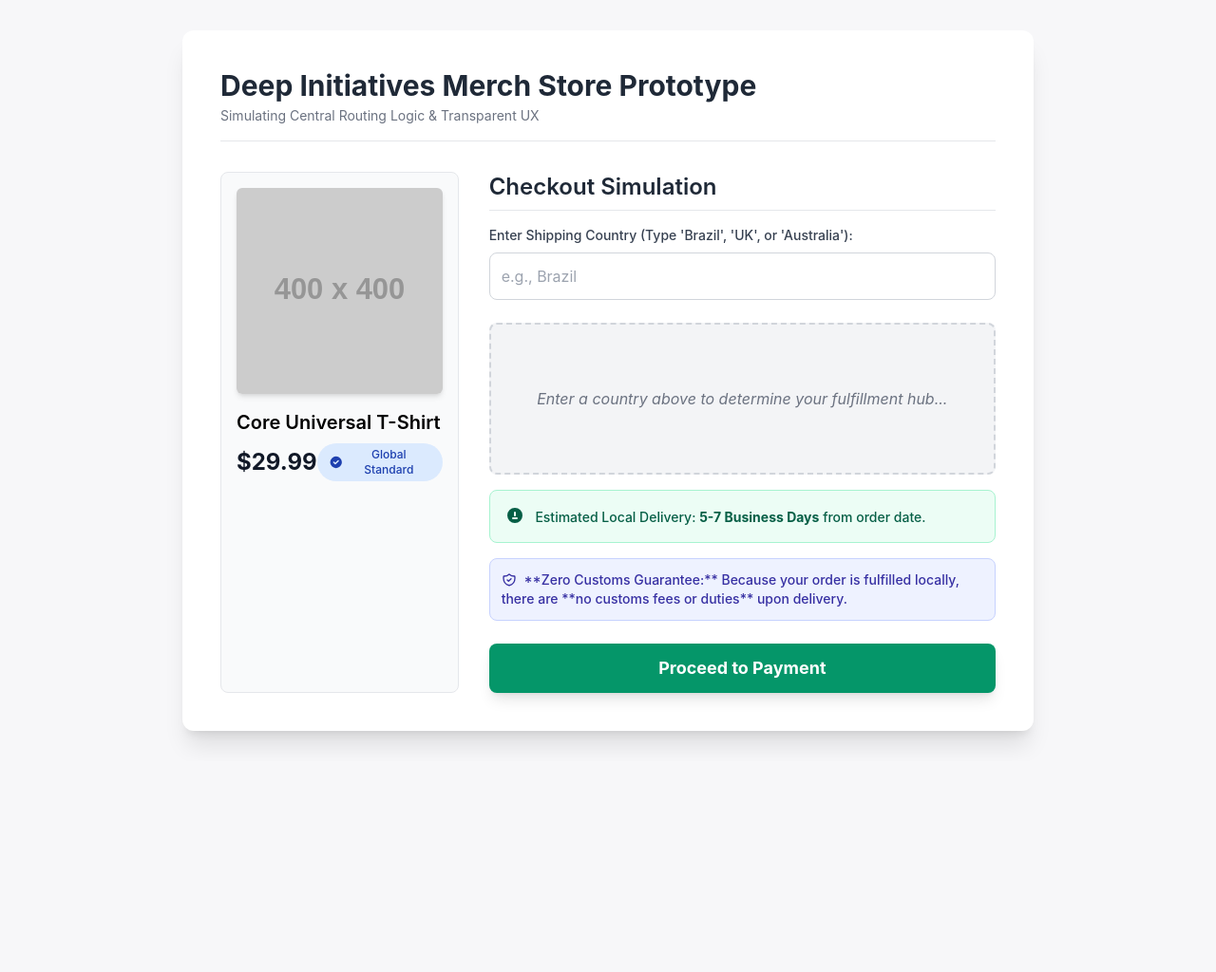
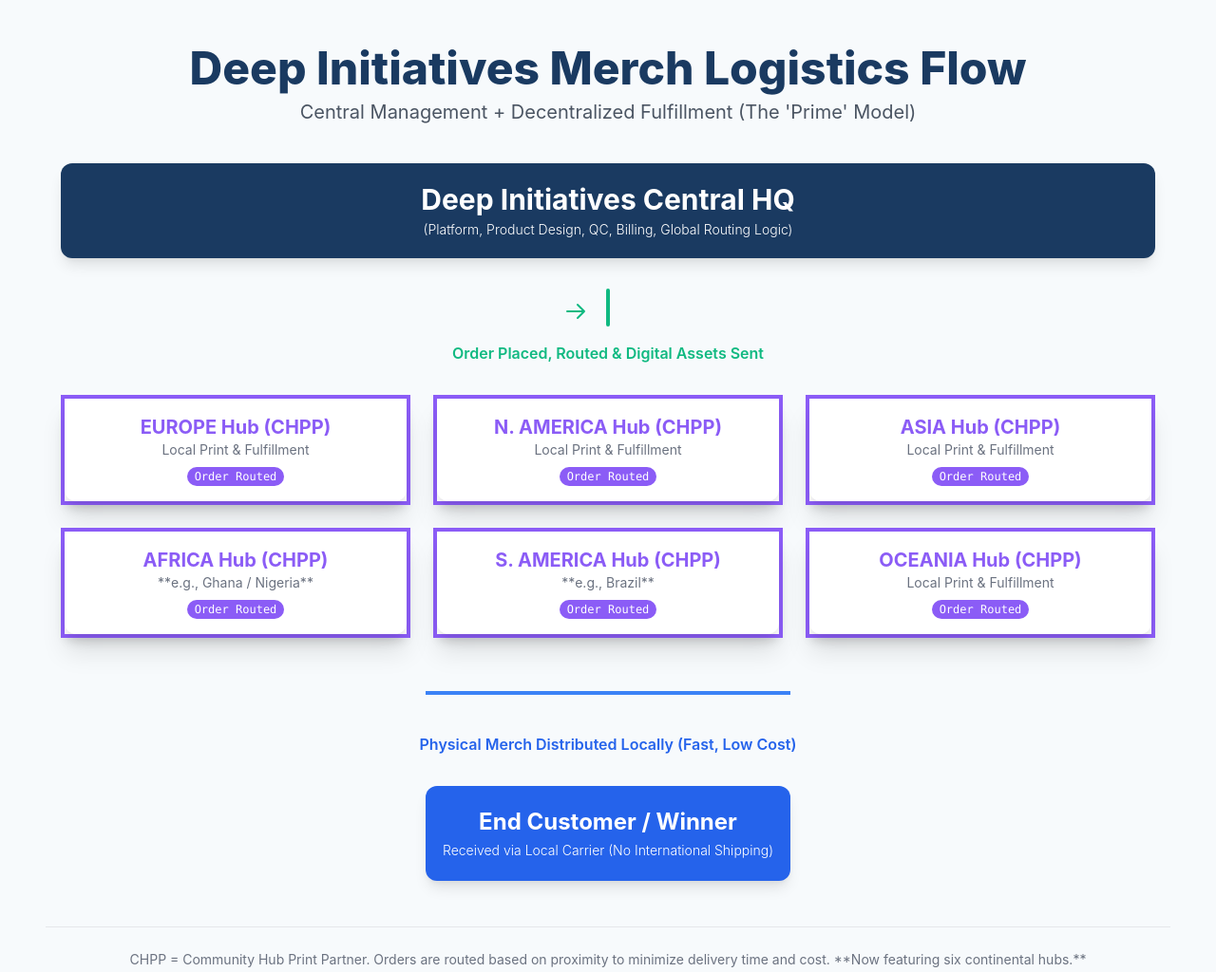
Before and after one commit to ramazo3/merchProject, a plain HTML site: page updated.html in a window 1280 px wide. Shown: the whole page at 95% size. Before the commit the page ends 802 px from the top, so only its background shows below. Drawn offline with nearby package versions, Linux system fonts and the light colour scheme; placeholder pictures from the web are drawn by us.

Commit message:
Update updated.html

```diff
--- a/updated.html
+++ b/updated.html
@@ -3,234 +3,206 @@
 <head>
     <meta charset="UTF-8">
     <meta name="viewport" content="width=device-width, initial-scale=1.0">
-    <title>Deep Initiatives Merch Routing Prototype</title>
-    <!-- Load Tailwind CSS -->
+    <title>Deep Initiatives Merch Logistics Flow</title>
     <script src="https://cdn.tailwindcss.com"></script>
     <style>
+        /* Custom styles for visualization arrows and nodes */
+        .flow-node {
+            min-height: 100px;
+            display: flex;
+            align-items: center;
+            justify-content: center;
+            text-align: center;
+            padding: 1rem;
+            border-radius: 12px;
+            box-shadow: 0 10px 15px -3px rgba(0, 0, 0, 0.1), 0 4px 6px -2px rgba(0, 0, 0, 0.05);
+            transition: transform 0.3s ease;
+        }
+
+        .flow-node:hover {
+            transform: translateY(-5px);
+        }
+
+        .flow-arrow {
+            /* Basic dotted line for order flow */
+            border-top: 3px dashed #10b981; /* Emerald-500 */
+            width: 100%;
+            height: 0;
+            margin: 1.5rem 0;
+            position: relative;
+        }
+
+        .flow-arrow.solid {
+            /* Solid line for physical distribution */
+            border-top: 4px solid #3b82f6; /* Blue-500 */
+        }
+
+        /* Responsive adjustments for flow-arrow */
+        @media (min-width: 768px) {
+            .flow-arrow-vertical {
+                width: 0;
+                height: 100%;
+                border-left: 3px dashed #10b981;
+                margin: 0 2rem;
+            }
+            .flow-arrow-vertical.solid {
+                border-left: 4px solid #3b82f6;
+            }
+        }
+
+        /* Font setup */
         body {
             font-family: 'Inter', sans-serif;
-            background-color: #f7f7f9;
-        }
-        /* Custom styling for the dynamic message */
-        .fulfillment-message {
-            transition: all 0.3s ease-in-out;
-            opacity: 1;
-            transform: translateY(0);
-        }
-        .loading-ring {
-            border: 3px solid #f3f3f3;
-            border-top: 3px solid #10b981; /* Tailwind emerald-500 */
-            border-radius: 50%;
-            width: 1rem;
-            height: 1rem;
-            animation: spin 1s linear infinite;
-        }
-        @keyframes spin {
-            0% { transform: rotate(0deg); }
-            100% { transform: rotate(360deg); }
+            background-color: #f7fafc;
         }
     </style>
 </head>
-<body class="min-h-screen p-4 sm:p-8">
+<body>
+    <script>
+        tailwind.config = {
+            theme: {
+                extend: {
+                    colors: {
+                        'deep-blue': '#1a3a61',
+                        'deep-green': '#10b981',
+                        'deep-purple': '#8b5cf6',
+                    }
+                }
+            }
+        }
+    </script>
 
-    <div class="max-w-4xl mx-auto bg-white shadow-xl rounded-xl p-6 lg:p-10">
-        <!-- Header -->
-        <header class="mb-8 border-b pb-4">
-            <h1 class="text-3xl font-bold text-gray-800">Deep Initiatives Merch Store Prototype</h1>
-            <p class="text-sm text-gray-500 mt-1">Simulating Central Routing Logic & Transparent UX</p>
+    <div class="min-h-screen p-6 md:p-12">
+        <header class="text-center mb-10">
+            <h1 class="text-3xl md:text-5xl font-extrabold text-deep-blue">
+                Deep Initiatives Merch Logistics Flow
+            </h1>
+            <p class="text-xl mt-2 text-gray-600">Central Management + Decentralized Fulfillment (The 'Prime' Model)</p>
         </header>
 
-        <!-- Product Card and Geolocation Input -->
-        <div class="grid grid-cols-1 lg:grid-cols-3 gap-8">
-            <!-- Product Display Area (Simulation) -->
-            <div class="lg:col-span-1 border rounded-lg p-4 bg-gray-50">
-                <img src="https://placehold.co/400x400/10b981/ffffff?text=Deep+Tee" alt="Merch Product Placeholder" class="w-full rounded-md shadow-md">
-                <h2 class="text-xl font-semibold mt-4">Core Universal T-Shirt</h2>
-                <div class="flex justify-between items-center mt-2">
-                    <p class="text-2xl font-bold text-gray-900">$29.99</p>
-                    <!-- Global Standard Badge (UX A.1) -->
-                    <button id="global-badge" class="flex items-center space-x-1 px-3 py-1 bg-blue-100 text-blue-800 text-xs font-medium rounded-full hover:bg-blue-200 transition">
-                        <svg xmlns="http://www.w3.org/2000/svg" class="h-4 w-4" viewBox="0 0 20 20" fill="currentColor">
-                            <path fill-rule="evenodd" d="M10 18a8 8 0 100-16 8 8 0 000 16zm3.707-9.293a1 1 0 00-1.414-1.414L9 10.586 7.707 9.293a1 1 0 00-1.414 1.414l2 2a1 1 0 001.414 0l4-4z" clip-rule="evenodd" />
-                        </svg>
-                        <span>Global Standard</span>
-                    </button>
+        <main class="max-w-6xl mx-auto">
+            <!-- 1. Central Management Layer -->
+            <div class="flow-node bg-deep-blue text-white mb-8">
+                <div class="w-full">
+                    <div class="text-3xl font-bold">Deep Initiatives Central HQ</div>
+                    <p class="text-sm mt-1 font-light">
+                        (Platform, Product Design, QC, Billing, Global Routing Logic)
+                    </p>
                 </div>
             </div>
 
-            <!-- Checkout and Routing Simulation -->
-            <div class="lg:col-span-2">
-                <h2 class="text-2xl font-semibold text-gray-800 mb-4 border-b pb-2">Checkout Simulation</h2>
-
-                <!-- 1. Country Input (Simulates Address Geocoding) -->
-                <label for="country-input" class="block text-sm font-medium text-gray-700 mb-2">
-                    Enter Shipping Country (Type 'Brazil', 'UK', or 'Australia'):
-                </label>
-                <input type="text" id="country-input" placeholder="e.g., Brazil" class="w-full p-3 border border-gray-300 rounded-lg focus:ring-emerald-500 focus:border-emerald-500 mb-6" list="countries">
-                <datalist id="countries">
-                    <option value="United States">
-                    <option value="Canada">
-                    <option value="Mexico">
-                    <option value="Brazil">
-                    <option value="Argentina">
-                    <option value="UK">
-                    <option value="Germany">
-                    <option value="Nigeria">
-                    <option value="South Africa">
-                    <option value="India">
-                    <option value="Japan">
-                    <option value="Australia">
-                    <option value="New Zealand">
-                </datalist>
-
-                <!-- 2. Dynamic Fulfillment Message (UX B.1) -->
-                <div id="fulfillment-area" class="min-h-[10rem] flex items-center justify-center bg-gray-100 p-6 rounded-lg border-2 border-dashed border-gray-300">
-                    <p class="text-gray-500 italic" id="fulfillment-placeholder">
-                        Enter a country above to determine your fulfillment hub...
-                    </p>
-                    <div id="fulfillment-message" class="hidden fulfillment-message">
-                        <!-- Content will be injected here -->
+            <!-- Arrow: Order Flow (Digital) -->
+            <div class="flex items-center justify-center">
+                <div class="h-10 w-1 bg-deep-green rounded-full flex items-center justify-center relative">
+                    <span class="absolute top-1/2 -mt-2 -ml-5 text-deep-green font-semibold transform -translate-x-full">
+                        <svg class="w-6 h-6" fill="none" stroke="currentColor" viewBox="0 0 24 24" xmlns="http://www.w3.org/2000/svg"><path stroke-linecap="round" stroke-linejoin="round" stroke-width="2" d="M14 5l7 7m0 0l-7 7m7-7H3"></path></svg>
+                    </span>
                 </div>
             </div>
+            <p class="text-center text-deep-green font-semibold mt-4 mb-4">
+                Order Placed, Routed & Digital Assets Sent
+            </p>
 
-                <!-- 3. Predictive Shipping Date (UX B.2) -->
-                <div class="mt-4 p-4 bg-emerald-50 rounded-lg border border-emerald-200">
-                    <p class="text-sm font-medium text-emerald-800">
-                        <svg xmlns="http://www.w3.org/2000/svg" class="h-5 w-5 inline mr-2 align-text-bottom" viewBox="0 0 20 20" fill="currentColor">
-                            <path fill-rule="evenodd" d="M10 18a8 8 0 100-16 8 8 0 000 16zm-1-8a1 1 0 102 0V7a1 1 0 10-2 0v3zM8 12a1 1 0 100 2h4a1 1 0 100-2H8z" clip-rule="evenodd" />
-                        </svg>
-                        Estimated Local Delivery: <span class="font-bold">5-7 Business Days</span> from order date.
-                    </p>
-                </div>
+            <!-- 2. Community Hub Layer (Decentralized - 6 Continental Hubs) -->
+            <div class="grid grid-cols-1 md:grid-cols-3 gap-6 mt-8">
 
-                <!-- 4. Customs and Duties Assurance (UX B.3) -->
-                <div class="mt-4 p-3 bg-indigo-50 rounded-lg border border-indigo-200">
-                    <p class="text-sm text-indigo-800 font-medium">
-                        <svg xmlns="http://www.w3.org/2000/svg" class="h-4 w-4 inline mr-1 align-text-bottom" fill="none" viewBox="0 0 24 24" stroke="currentColor" stroke-width="2">
-                            <path stroke-linecap="round" stroke-linejoin="round" d="M9 12l2 2 4-4m5.618-4.016A11.955 11.955 0 0112 2.944a11.955 11.955 0 01-8.618 3.04A12.02 12.02 0 003 9c0 5.591 3.824 10.29 9 11.622 5.176-1.332 9-6.03 9-11.622 0-1.042-.133-2.052-.382-3.016z" />
-                        </svg>
-                        **Zero Customs Guarantee:** Because your order is fulfilled locally, there are **no customs fees or duties** upon delivery.
-                    </p>
-                </div>
-
-                <button class="w-full mt-6 px-6 py-3 bg-emerald-600 text-white font-bold text-lg rounded-lg shadow-lg hover:bg-emerald-700 transition">
-                    Proceed to Payment
-                </button>
+                <!-- Row 1, Col 1: Europe -->
+                <div class="bg-white border-4 border-deep-purple shadow-xl">
+                    <div class="flow-node">
+                        <div class="w-full">
+                            <h3 class="text-xl font-bold text-deep-purple">EUROPE Hub (CHPP)</h3>
+                            <p class="text-sm text-gray-500">Local Print & Fulfillment</p>
+                            <span class="text-xs font-mono bg-deep-purple text-white px-2 py-0.5 rounded-full mt-2 inline-block">Order Routed</span>
                         </div>
                     </div>
                 </div>
 
-    <script>
-        document.addEventListener('DOMContentLoaded', () => {
-            const countryInput = document.getElementById('country-input');
-            const fulfillmentArea = document.getElementById('fulfillment-area');
-            const placeholder = document.getElementById('fulfillment-placeholder');
-            const messageContainer = document.getElementById('fulfillment-message');
+                <!-- Row 1, Col 2: North America -->
+                <div class="bg-white border-4 border-deep-purple shadow-xl">
+                    <div class="flow-node">
+                        <div class="w-full">
+                            <h3 class="text-xl font-bold text-deep-purple">N. AMERICA Hub (CHPP)</h3>
+                            <p class="text-sm text-gray-500">Local Print & Fulfillment</p>
+                            <span class="text-xs font-mono bg-deep-purple text-white px-2 py-0.5 rounded-full mt-2 inline-block">Order Routed</span>
+                        </div>
+                    </div>
+                </div>
 
-            /**
-             * Simulated Country-to-Hub Geocoding/Routing Logic.
-             * In the real application, this would be an API call to the Central Routing Engine.
-             * This function simulates that engine by mapping countries to the 6 CHPPs.
-             */
-            const HUB_MAP = {
-                'NORTH_AMERICA': { hub: 'North America Hub', location: 'USA/California' },
-                'S_AMERICA': { hub: 'S. America Hub', location: 'Brazil' },
-                'EUROPE': { hub: 'Europe Hub', location: 'Netherlands' },
-                'AFRICA': { hub: 'Africa Hub', location: 'Nigeria/Ghana' },
-                'ASIA': { hub: 'Asia Hub', location: 'Singapore' },
-                'OCEANIA': { hub: 'Oceania Hub', location: 'Australia' }
-            };
+                <!-- Row 1, Col 3: Asia -->
+                <div class="bg-white border-4 border-deep-purple shadow-xl">
+                    <div class="flow-node">
+                        <div class="w-full">
+                            <h3 class="text-xl font-bold text-deep-purple">ASIA Hub (CHPP)</h3>
+                            <p class="text-sm text-gray-500">Local Print & Fulfillment</p>
+                            <span class="text-xs font-mono bg-deep-purple text-white px-2 py-0.5 rounded-full mt-2 inline-block">Order Routed</span>
+                        </div>
+                    </div>
+                </div>
 
-            const getFulfillmentHub = (country) => {
-                const normalizedCountry = country.toLowerCase().trim();
+                <!-- Row 2, Col 1: Africa (New Location) -->
+                <div class="bg-white border-4 border-deep-purple shadow-xl">
+                    <div class="flow-node">
+                        <div class="w-full">
+                            <h3 class="text-xl font-bold text-deep-purple">AFRICA Hub (CHPP)</h3>
+                            <p class="text-sm text-gray-500">
+                                **e.g., Ghana / Nigeria**
+                            </p>
+                            <span class="text-xs font-mono bg-deep-purple text-white px-2 py-0.5 rounded-full mt-2 inline-block">Order Routed</span>
+                        </div>
+                    </div>
+                </div>
 
-                // N. America Hub
-                if (['united states', 'usa', 'canada', 'mexico'].includes(normalizedCountry)) {
-                    return HUB_MAP.NORTH_AMERICA;
-                }
-                // S. America Hub (Brazil)
-                if (['brazil', 'argentina', 'colombia', 'chile'].includes(normalizedCountry)) {
-                    return HUB_MAP.S_AMERICA;
-                }
-                // Europe Hub
-                if (['uk', 'united kingdom', 'germany', 'france', 'italy', 'netherlands'].includes(normalizedCountry)) {
-                    return HUB_MAP.EUROPE;
-                }
-                // Africa Hub (Nigeria/Ghana)
-                if (['nigeria', 'south africa', 'egypt', 'ghana'].includes(normalizedCountry)) {
-                    return HUB_MAP.AFRICA;
-                }
-                // Asia Hub
-                if (['india', 'japan', 'china', 'singapore', 'korea'].includes(normalizedCountry)) {
-                    return HUB_MAP.ASIA;
-                }
-                // Oceania Hub (Australia)
-                if (['australia', 'new zealand'].includes(normalizedCountry)) {
-                    return HUB_MAP.OCEANIA;
-                }
+                <!-- Row 2, Col 2: South America (New Location) -->
+                <div class="bg-white border-4 border-deep-purple shadow-xl">
+                    <div class="flow-node">
+                        <div class="w-full">
+                            <h3 class="text-xl font-bold text-deep-purple">S. AMERICA Hub (CHPP)</h3>
+                            <p class="text-sm text-gray-500">
+                                **e.g., Brazil**
+                            </p>
+                            <span class="text-xs font-mono bg-deep-purple text-white px-2 py-0.5 rounded-full mt-2 inline-block">Order Routed</span>
+                        </div>
+                    </div>
+                </div>
 
-                // Default fall-back for unmapped countries or Antarctica
-                return { hub: 'Global Contingency Hub', location: 'Germany/US' };
-            };
+                <!-- Row 2, Col 3: Oceania -->
+                <div class="bg-white border-4 border-deep-purple shadow-xl">
+                    <div class="flow-node">
+                        <div class="w-full">
+                            <h3 class="text-xl font-bold text-deep-purple">OCEANIA Hub (CHPP)</h3>
+                            <p class="text-sm text-gray-500">Local Print & Fulfillment</p>
+                            <span class="text-xs font-mono bg-deep-purple text-white px-2 py-0.5 rounded-full mt-2 inline-block">Order Routed</span>
+                        </div>
+                    </div>
+                </div>
 
-            const displayFulfillment = (hubData) => {
-                messageContainer.classList.add('hidden');
-                placeholder.classList.add('hidden');
-                fulfillmentArea.classList.remove('border-dashed', 'border-gray-300');
-                fulfillmentArea.classList.add('bg-emerald-100', 'border-emerald-500', 'border-2');
+            </div>
 
-                // Build the fulfillment message (UX B.1)
-                messageContainer.innerHTML = `
-                    <p class="text-xl font-bold text-gray-900 flex items-center mb-2">
-                        <span class="text-3xl mr-2">⚡</span> Fulfillment Zone Identified
+            <!-- Arrow: Fulfillment Flow (Physical) -->
+            <div class="flex justify-center mt-8 mb-4">
+                <div class="flow-arrow solid w-1/3 mx-auto"></div>
+            </div>
+            <p class="text-center text-blue-600 font-semibold mb-8">
+                Physical Merch Distributed Locally (Fast, Low Cost)
             </p>
-                    <p class="text-base text-gray-700">
-                        To ensure the **fastest, lowest-emissions delivery**, this order will be produced and shipped locally by our
-                        <span class="font-extrabold text-emerald-800">${hubData.hub}</span>, located near **${hubData.location}**.
+
+            <!-- 3. Final Mile Delivery -->
+            <div class="flex justify-center">
+                <div class="flow-node bg-blue-600 text-white w-full max-w-sm">
+                    <div class="w-full">
+                        <div class="text-2xl font-bold">End Customer / Winner</div>
+                        <p class="text-sm mt-1 font-light">
+                            Received via Local Carrier (No International Shipping)
                         </p>
-                    <p class="text-sm text-gray-500 mt-2 italic">
-                        This is part of our commitment to global speed and local quality control.
-                    </p>
-                `;
-                messageContainer.classList.remove('hidden');
-            };
+                    </div>
+                </div>
+            </div>
 
-            const handleInput = () => {
-                const country = countryInput.value;
+        </main>
 
-                if (country.trim().length > 2) {
-                    // Show a quick loading state to simulate API delay
-                    placeholder.innerHTML = `<div class="loading-ring mr-2"></div> Calculating optimal route...`;
-                    placeholder.classList.remove('hidden');
-                    messageContainer.classList.add('hidden');
-                    fulfillmentArea.classList.remove('bg-emerald-100', 'border-emerald-500', 'border-2');
-                    fulfillmentArea.classList.add('border-dashed', 'border-gray-300');
-
-
-                    // Simulate API delay (200ms)
-                    setTimeout(() => {
-                        const hubData = getFulfillmentHub(country);
-                        displayFulfillment(hubData);
-                    }, 200);
-
-                } else {
-                    // Reset to initial state
-                    messageContainer.classList.add('hidden');
-                    placeholder.innerHTML = `Enter a country above to determine your fulfillment hub...`;
-                    placeholder.classList.remove('hidden');
-                    fulfillmentArea.classList.remove('bg-emerald-100', 'border-emerald-500', 'border-2');
-                    fulfillmentArea.classList.add('border-dashed', 'border-gray-300');
-                }
-            };
-
-            // Event Listener for input
-            countryInput.addEventListener('input', handleInput);
-
-            // Global Badge Modal Simulation
-            document.getElementById('global-badge').addEventListener('click', () => {
-                alert("Global Standard Badge: This feature ensures consistent quality. All items meet the Global Blank Specification and use mandated Pantone Color Codes, regardless of which continental hub fulfills your order.");
-            });
-        });
-    </script>
+        <footer class="text-center text-sm text-gray-500 mt-12 pt-6 border-t border-gray-200">
+            <p>CHPP = Community Hub Print Partner. Orders are routed based on proximity to minimize delivery time and cost. **Now featuring six continental hubs.**</p>
+        </footer>
+    </div>
 </body>
 </html>
```
Lines whose indentation alone changed are shown as unchanged.
